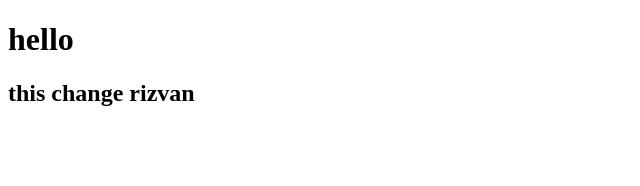
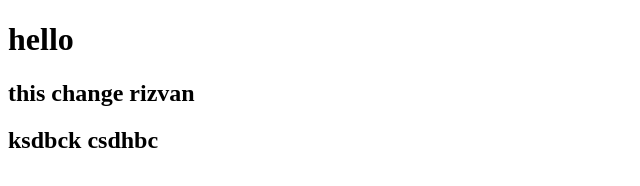
Before and after one commit to rizvanarodiya/git_teach, a plain HTML site: page index.html in a window 1280 px wide. Shown: the whole page, without its empty margins (0-640 px from the left). Drawn offline with Linux system fonts and the light colour scheme.

Commit message:
Update index.html

```diff
--- a/index.html
+++ b/index.html
@@ -8,5 +8,6 @@
 <body>
 	<h1>hello</h1>
 	<h2>this change rizvan</h2>
+	<h2>ksdbck csdhbc</h2>
 </body>
 </html>
```
